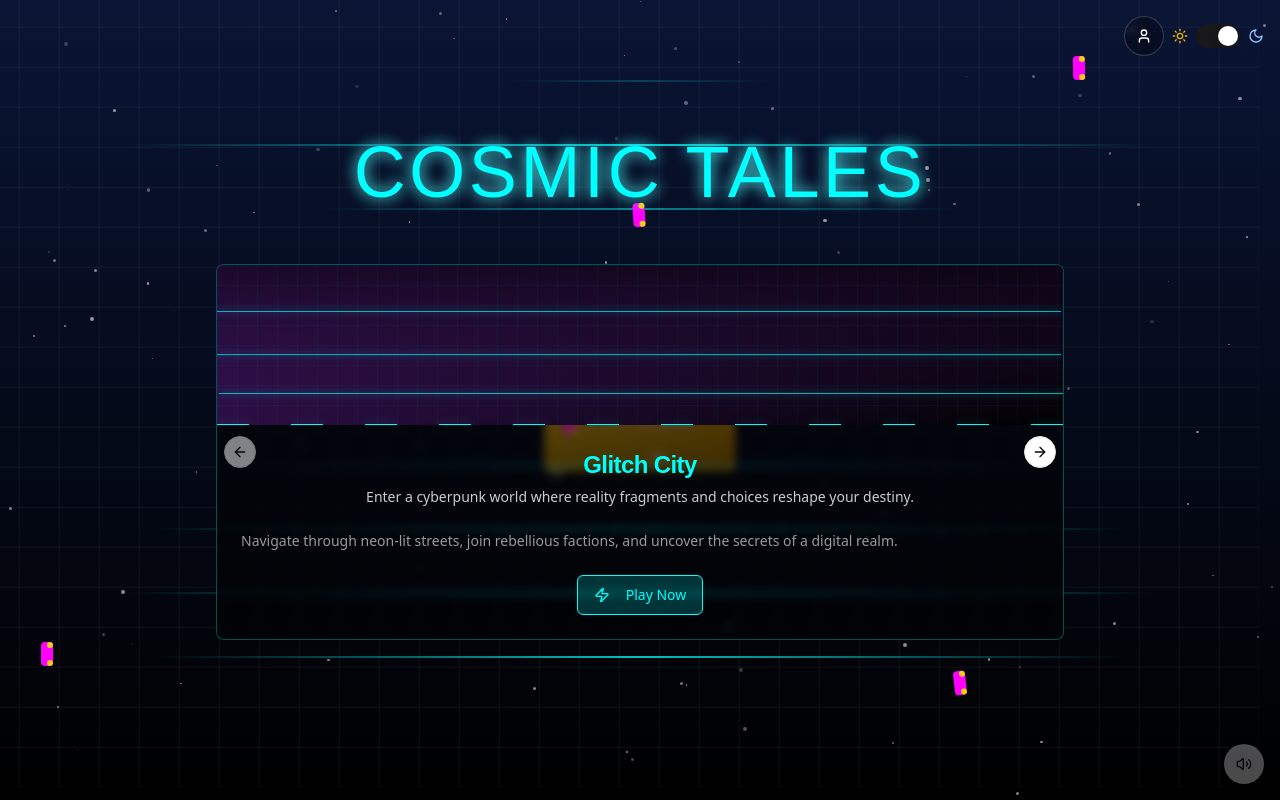
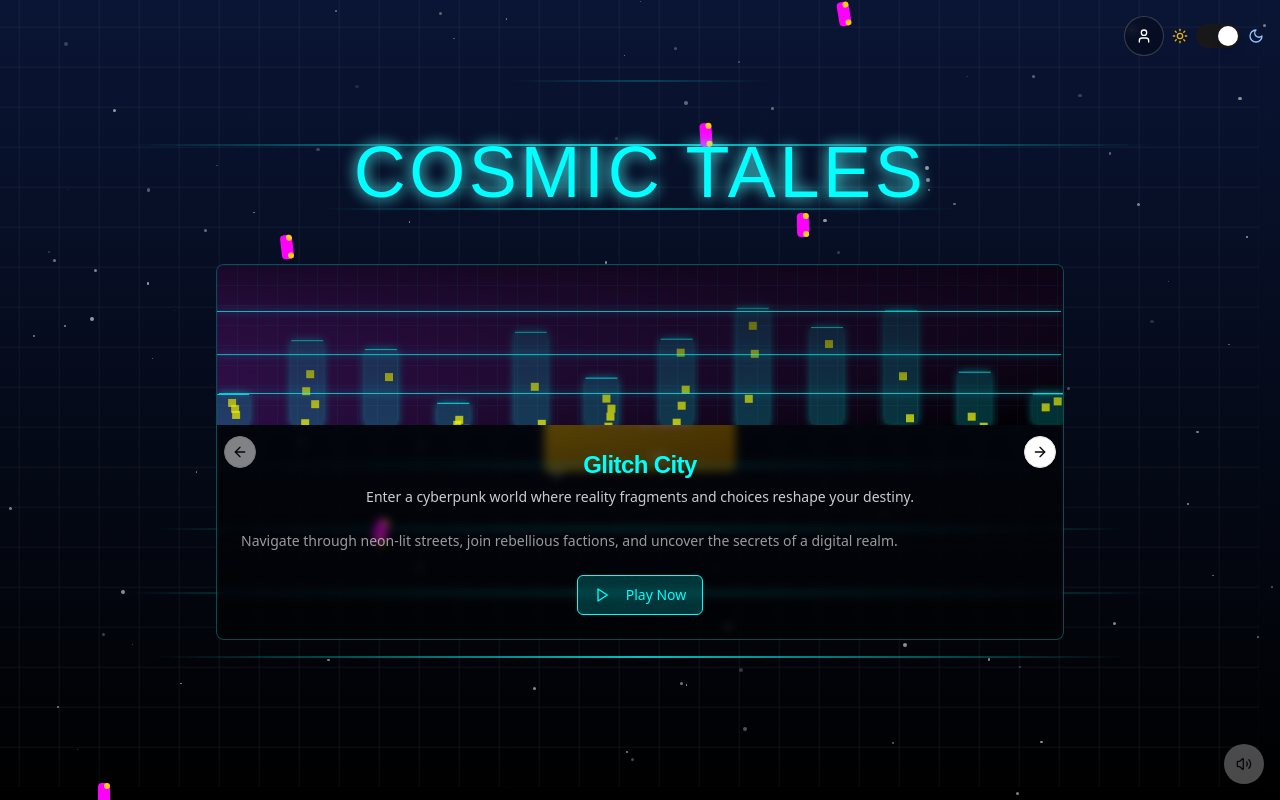
Before and after one commit to Ritam-cha11erjee/glitch-city-saga-web, a React (Vite) app: page / in a window 1280 px wide. Built offline with nearby package versions, Linux system fonts and the light colour scheme.

Commit message:
reverted_menu_bg

```diff
--- a/src/components/GameMenu.tsx
+++ b/src/components/GameMenu.tsx
@@ -1,5 +1,4 @@
 
-import React, { useState, useEffect, useRef } from 'react';
 import {
   Carousel,
   CarouselContent,
@@ -8,7 +7,7 @@ import {
   CarouselPrevious,
 } from "@/components/ui/carousel";
 import { Button } from "./ui/button";
-import { Car, Play, Rocket, Zap } from "lucide-react";
+import { Car, Play, Rocket } from "lucide-react";
 import { Card, CardContent, CardDescription, CardFooter, CardHeader, CardTitle } from "./ui/card";
 import GlitchText from "./GlitchText";
 
@@ -17,117 +16,8 @@ interface GameMenuProps {
 }
 
 const GameMenu: React.FC<GameMenuProps> = ({ onStartGame }) => {
-  const [mousePosition, setMousePosition] = useState({ x: 0, y: 0 });
-  const [smoothMousePosition, setSmoothMousePosition] = useState({ x: 0, y: 0 });
-  const containerRef = useRef<HTMLDivElement>(null);
-  const [buildingHeights, setBuildingHeights] = useState<number[]>([]);
-  const [glitchSpeeds, setGlitchSpeeds] = useState<number[]>([]);
-  const animationFrameRef = useRef<number>();
-  const lastUpdateTimeRef = useRef<number>(0);
-
-  // Initialize building heights
-  useEffect(() => {
-    const initialHeights = Array(12).fill(0).map(() => 15 + Math.random() * 70);
-    setBuildingHeights(initialHeights);
-    setGlitchSpeeds(Array(12).fill(0).map(() => 0.5 + Math.random() * 2));
-
-    // Initialize smooth mouse position to center if available
-    if (containerRef.current) {
-      const rect = containerRef.current.getBoundingClientRect();
-      setSmoothMousePosition({ x: rect.width / 2, y: rect.height / 2 });
-    }
-  }, []);
-
-  const handleMouseMove = (event: React.MouseEvent<HTMLDivElement>) => {
-    if (containerRef.current) {
-      const rect = containerRef.current.getBoundingClientRect();
-      const x = event.clientX - rect.left;
-      const y = event.clientY - rect.top;
-      setMousePosition({ x, y });
-    }
-  };
-
-  // Smoothly track mouse movement with easing
-  useEffect(() => {
-    const smoothFactor = 0.1; // Lower value = smoother transition
-
-    const smoothMouseMove = () => {
-      // Calculate difference
-      const dx = mousePosition.x - smoothMousePosition.x;
-      const dy = mousePosition.y - smoothMousePosition.y;
-
-      // Apply easing
-      setSmoothMousePosition(prev => ({
-        x: prev.x + dx * smoothFactor,
-        y: prev.y + dy * smoothFactor
-      }));
-
-      animationFrameRef.current = requestAnimationFrame(smoothMouseMove);
-    };
-
-    animationFrameRef.current = requestAnimationFrame(smoothMouseMove);
-
-    return () => {
-      if (animationFrameRef.current) {
-        cancelAnimationFrame(animationFrameRef.current);
-      }
-    };
-  }, [mousePosition]);
-
-  const updateBuildings = () => {
-    const now = Date.now();
-    // Only update every 300ms to reduce jitter
-    if (now - lastUpdateTimeRef.current < 300) {
-      animationFrameRef.current = requestAnimationFrame(updateBuildings);
-      return;
-    }
-
-    lastUpdateTimeRef.current = now;
-
-    if (!containerRef.current) return;
-
-    const newHeights = [...buildingHeights];
-    const newSpeeds = [...glitchSpeeds];
-
-    for (let i = 0; i < 12; i++) {
-      const buildingX = i * 30 + 50; // Approximate horizontal position
-      const distance = Math.sqrt(
-        (smoothMousePosition.x - buildingX) ** 2 + (smoothMousePosition.y - 100) ** 2
-      );
-      const influence = Math.max(0, 1 - distance / 300);
-
-      // Smoother transitions for height and speed
-      const targetHeight = 15 + Math.random() * 70 + influence * 30;
-      const targetSpeed = 0.5 + Math.random() * 2 * (1 + influence * 0.5);
-
-      // Apply gradual easing instead of instant change
-      newHeights[i] = newHeights[i] * 0.9 + targetHeight * 0.1;
-      newSpeeds[i] = newSpeeds[i] * 0.9 + targetSpeed * 0.1;
-    }
-
-    setBuildingHeights(newHeights);
-    setGlitchSpeeds(newSpeeds);
-
-    animationFrameRef.current = requestAnimationFrame(updateBuildings);
-  };
-
-  useEffect(() => {
-    updateBuildings();
-
-    return () => {
-      if (animationFrameRef.current) {
-        cancelAnimationFrame(animationFrameRef.current);
-      }
-    };
-  }, [smoothMousePosition]);
-
   return (
-    <div
-      ref={containerRef}
-      className="w-full max-w-4xl mx-auto p-6"
-      style={{ cursor: 'none' }}
-      onMouseMove={handleMouseMove}
-    >
+    <div className="w-full max-w-4xl mx-auto p-6">
       <Carousel className="w-full">
         <CarouselContent>
           {/* Glitch City Story */}
@@ -141,38 +31,30 @@ const GameMenu: React.FC<GameMenuProps> = ({ onStartGame }) => {
                     <div className="relative w-full h-full">
                       {/* Buildings */}
                       <div className="absolute bottom-0 left-0 right-0 flex justify-between items-end h-full">
-                        {buildingHeights.map((height, i) => (
+                        {/* Buildings with glitching effect */}
+                        {[...Array(12)].map((_, i) => (
                           <div
                             key={i}
                             className="bg-neon-cyan/20 border-t border-neon-cyan w-6 md:w-8"
                             style={{
-                              height: `${height}%`,
-                              animation: `glitch ${glitchSpeeds[i]}s ease-in-out ${Math.random() * 1}s infinite alternate`,
-                              boxShadow: '0 0 10px rgba(0, 255, 255, 0.5)',
-                              transition: 'height 0.5s ease-out', // Add smooth transition
+                              height: `${15 + Math.random() * 70}%`,
+                              animation: `glitch ${0.5 + Math.random() * 2}s ease-in-out ${Math.random() * 1}s infinite alternate`,
+                              boxShadow: '0 0 10px rgba(0, 255, 255, 0.5)'
                             }}
                           >
                             <div className="h-full w-full relative">
                               {/* Windows */}
-                              {[
-                                ...Array(
-                                  Math.floor(Math.random() * 8 + 2)
-                                ),
-                              ].map((_, j) => {
-                                const windowOpacity =
-                                  Math.random() > 0.4 ? 1 : 0;
-                                return (
+                              {[...Array(Math.floor(Math.random() * 8 + 2))].map((_, j) => (
                                 <div
                                   key={j}
                                   className="absolute w-2 h-2 bg-neon-yellow/70"
                                   style={{
                                     left: `${25 + Math.random() * 50}%`,
                                     top: `${10 + j * 20 + Math.random() * 5}%`,
-                                      opacity: windowOpacity,
+                                    opacity: Math.random() > 0.4 ? 1 : 0
                                   }}
                                 ></div>
-                                );
-                              })}
+                              ))}
                             </div>
                           </div>
                         ))}
@@ -191,7 +73,7 @@ const GameMenu: React.FC<GameMenuProps> = ({ onStartGame }) => {
                             style={{
                               top: `${30 + i * 25}%`,
                               animation: `glitch ${0.2 + i * 0.1}s ease-in-out infinite`,
-                              boxShadow: '0 0 8px rgba(0, 255, 255, 1)',
+                              boxShadow: '0 0 8px rgba(0, 255, 255, 1)'
                             }}
                           ></div>
                         ))}
@@ -201,26 +83,20 @@ const GameMenu: React.FC<GameMenuProps> = ({ onStartGame }) => {
                 </div>
               </div>
               <CardHeader>
-                <CardTitle className="text-2xl font-glitch text-neon-cyan text-center">
-                  Glitch City
-                </CardTitle>
+                <CardTitle className="text-2xl font-glitch text-neon-cyan text-center">Glitch City</CardTitle>
                 <CardDescription className="text-white/80 text-center">
-                  Enter a cyberpunk world where reality fragments and choices
-                  reshape your destiny.
+                  Enter a cyberpunk world where reality fragments and choices reshape your destiny.
                 </CardDescription>
               </CardHeader>
               <CardContent className="text-sm text-white/60">
-                <p>
-                  Navigate through neon-lit streets, join rebellious factions, and
-                  uncover the secrets of a digital realm.
-                </p>
+                <p>Navigate through neon-lit streets, join rebellious factions, and uncover the secrets of a digital realm.</p>
               </CardContent>
               <CardFooter className="flex justify-center">
                 <Button
                   onClick={() => onStartGame('glitchCity')}
                   className="bg-neon-cyan/20 border border-neon-cyan text-neon-cyan hover:bg-neon-cyan/30"
                 >
-                  <Zap className="w-4 h-4 mr-2" />
+                  <Play className="w-4 h-4 mr-2" />
                   Play Now
                 </Button>
               </CardFooter>
@@ -239,18 +115,13 @@ const GameMenu: React.FC<GameMenuProps> = ({ onStartGame }) => {
                 <div className="absolute inset-0 bg-[radial-gradient(circle_at_center,transparent_0%,#000_100%)] opacity-70"></div>
               </div>
               <CardHeader>
-                <CardTitle className="text-2xl font-glitch text-neon-blue text-center">
-                  The Aetheria
-                </CardTitle>
+                <CardTitle className="text-2xl font-glitch text-neon-blue text-center">The Aetheria</CardTitle>
                 <CardDescription className="text-white/80 text-center">
                   Command a starship on its maiden voyage through the cosmos.
                 </CardDescription>
               </CardHeader>
               <CardContent className="text-sm text-white/60">
-                <p>
-                  Navigate uncharted star systems, encounter alien
-                  civilizations, and shape the destiny of your crew.
-                </p>
+                <p>Navigate uncharted star systems, encounter alien civilizations, and shape the destiny of your crew.</p>
               </CardContent>
               <CardFooter className="flex justify-center">
                 <Button
@@ -274,19 +145,13 @@ const GameMenu: React.FC<GameMenuProps> = ({ onStartGame }) => {
                 <div className="absolute inset-0 bg-[radial-gradient(circle_at_center,transparent_30%,#000_100%)] opacity-50"></div>
               </div>
               <CardHeader>
-                <CardTitle className="text-2xl font-glitch text-yellow-500 text-center">
-                  Extremely Inconvenient Road Trip
-                </CardTitle>
+                <CardTitle className="text-2xl font-glitch text-yellow-500 text-center">Extremely Inconvenient Road Trip</CardTitle>
                 <CardDescription className="text-white/80 text-center">
                   Embark on a chaotic journey across India in an old Tata Sumo.
                 </CardDescription>
               </CardHeader>
               <CardContent className="text-sm text-white/60">
-                <p>
-                  Navigate absurd obstacles, manage eccentric travel
-                  companions, and solve the most ridiculous problems
-                  imaginable.
-                </p>
+                <p>Navigate absurd obstacles, manage eccentric travel companions, and solve the most ridiculous problems imaginable.</p>
               </CardContent>
               <CardFooter className="flex justify-center">
                 <Button
```
Lines whose indentation alone changed are shown as unchanged.
